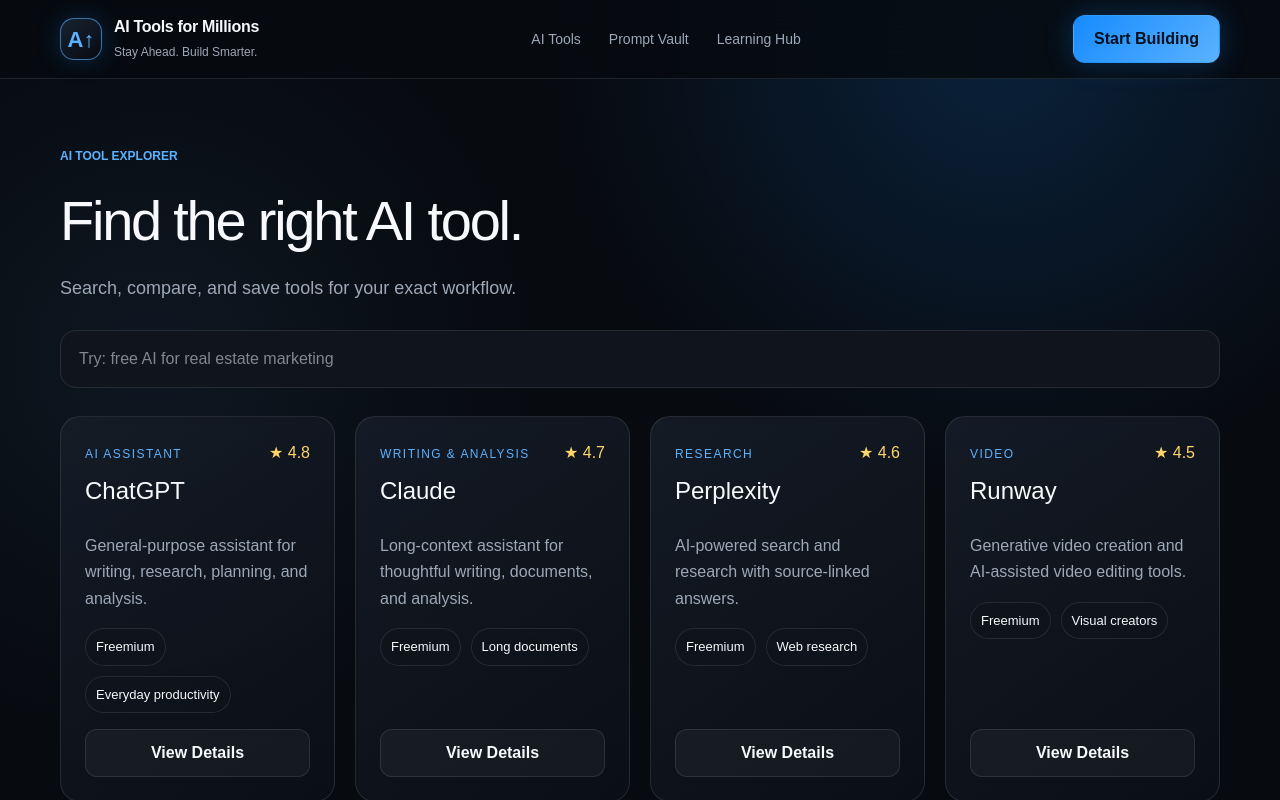
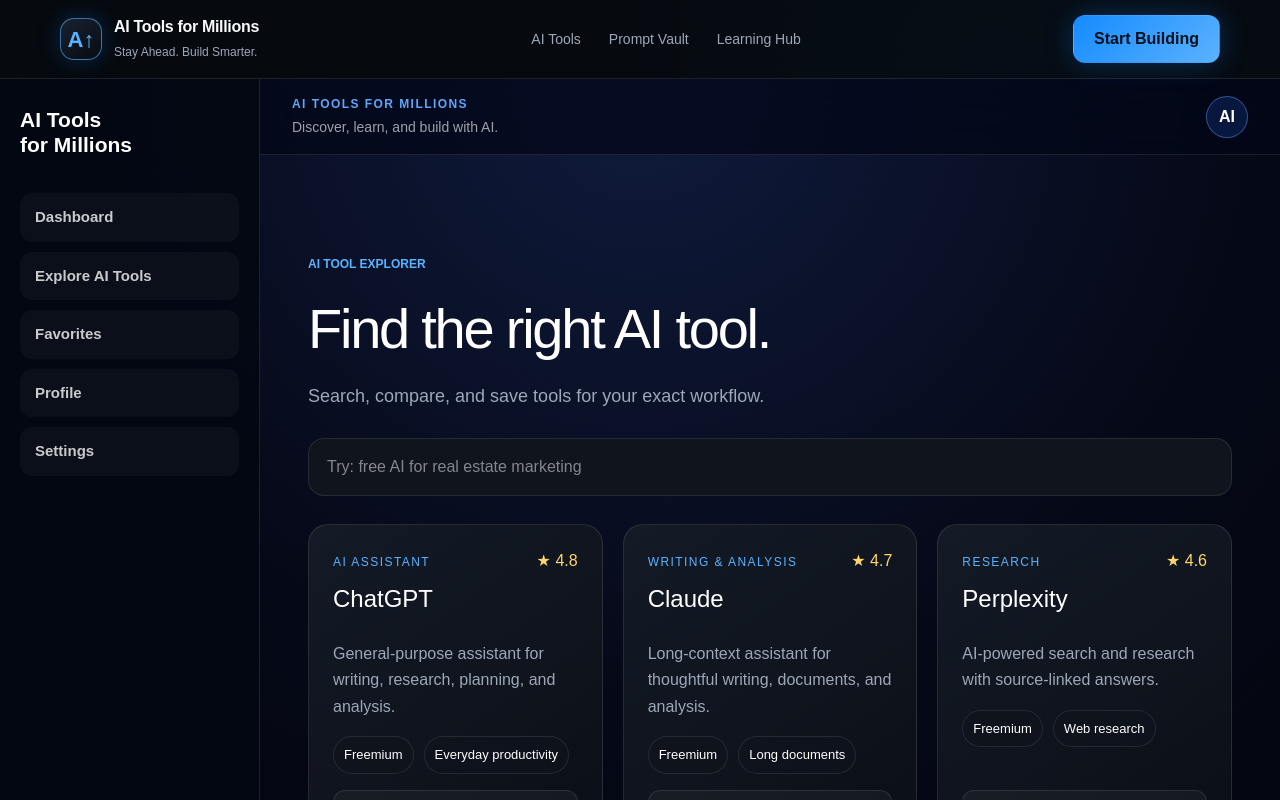
Before and after one commit to aitoolsformillions/ai-tools-for-millions, a Next.js app: page /tools in a window 1280 px wide. Shown: the top 800 px of the page. Built offline with nearby package versions, Linux system fonts and the light colour scheme.

Commit message:
Add reusable application shell

```diff
--- a/app/dashboard/page.tsx
+++ b/app/(app)/dashboard/page.tsx
@@ -1,6 +1,6 @@
 import { redirect } from "next/navigation";
 import { createClient } from "@/lib/supabase/server";
-import { signOut } from "../auth/actions";
+import { signOut } from "@/app/auth/actions";
 const blocks=[['Continue Learning','AI Foundations · 20% complete'],['My AI Stack','4 tools saved'],['Prompt Vault','12 prompts saved'],['Recommended','AI for Business learning path']];
 export default async function Dashboard(){  const supabase = await createClient();
 
--- /dev/null
+++ b/app/(app)/layout.tsx
@@ -0,0 +1,156 @@
+import Link from "next/link";
+import type { ReactNode } from "react";
+
+type AppLayoutProps = {
+  children: ReactNode;
+};
+
+export default function AppLayout({ children }: AppLayoutProps) {
+  return (
+    <div
+      style={{
+        minHeight: "100vh",
+        display: "grid",
+        gridTemplateColumns: "260px 1fr",
+        background:
+          "radial-gradient(circle at top, #101b3d 0%, #050816 45%, #02030a 100%)",
+        color: "#ffffff",
+      }}
+    >
+      <aside
+        style={{
+          minHeight: "100vh",
+          padding: "28px 20px",
+          borderRight: "1px solid rgba(255,255,255,0.1)",
+          background: "rgba(3, 7, 18, 0.88)",
+        }}
+      >
+        <Link
+          href="/dashboard"
+          style={{
+            display: "block",
+            marginBottom: "36px",
+            color: "#ffffff",
+            fontSize: "21px",
+            fontWeight: 800,
+            textDecoration: "none",
+            lineHeight: 1.2,
+          }}
+        >
+          AI Tools
+          <br />
+          for Millions
+        </Link>
+
+        <nav
+          aria-label="Main application navigation"
+          style={{
+            display: "flex",
+            flexDirection: "column",
+            gap: "10px",
+          }}
+        >
+          <Link href="/dashboard" style={navigationLinkStyle}>
+            Dashboard
+          </Link>
+
+          <Link href="/tools" style={navigationLinkStyle}>
+            Explore AI Tools
+          </Link>
+
+          <Link href="/favorites" style={navigationLinkStyle}>
+            Favorites
+          </Link>
+
+          <Link href="/profile" style={navigationLinkStyle}>
+            Profile
+          </Link>
+
+          <Link href="/settings" style={navigationLinkStyle}>
+            Settings
+          </Link>
+        </nav>
+      </aside>
+
+      <div style={{ minWidth: 0 }}>
+        <header
+          style={{
+            minHeight: "76px",
+            display: "flex",
+            alignItems: "center",
+            justifyContent: "space-between",
+            gap: "20px",
+            padding: "16px 32px",
+            borderBottom: "1px solid rgba(255,255,255,0.1)",
+            background: "rgba(2, 6, 23, 0.68)",
+            backdropFilter: "blur(18px)",
+          }}
+        >
+          <div>
+            <p
+              style={{
+                margin: 0,
+                color: "#60a5fa",
+                fontSize: "12px",
+                fontWeight: 800,
+                letterSpacing: "0.12em",
+                textTransform: "uppercase",
+              }}
+            >
+              AI Tools for Millions
+            </p>
+
+            <p
+              style={{
+                margin: "4px 0 0",
+                color: "rgba(255,255,255,0.62)",
+                fontSize: "14px",
+              }}
+            >
+              Discover, learn, and build with AI.
+            </p>
+          </div>
+
+          <div
+            style={{
+              width: "42px",
+              height: "42px",
+              display: "grid",
+              placeItems: "center",
+              borderRadius: "50%",
+              border: "1px solid rgba(96,165,250,0.45)",
+              background: "rgba(37,99,235,0.18)",
+              fontWeight: 800,
+            }}
+            aria-label="User account"
+          >
+            AI
+          </div>
+        </header>
+
+        <main
+          style={{
+            width: "100%",
+            maxWidth: "1440px",
+            margin: "0 auto",
+            padding: "32px",
+          }}
+        >
+          {children}
+        </main>
+      </div>
+    </div>
+  );
+}
+
+const navigationLinkStyle = {
+  display: "block",
+  padding: "12px 14px",
+  borderRadius: "12px",
+  color: "rgba(255,255,255,0.78)",
+  textDecoration: "none",
+  fontSize: "15px",
+  fontWeight: 600,
+  background: "rgba(255,255,255,0.03)",
+  border: "1px solid transparent",
+};
```
Also changed, not shown: app/(app)/tools/[slug]/page.tsx (renamed from app/tools/[slug]/page.tsx), app/(app)/tools/page.tsx (renamed from app/tools/page.tsx).
